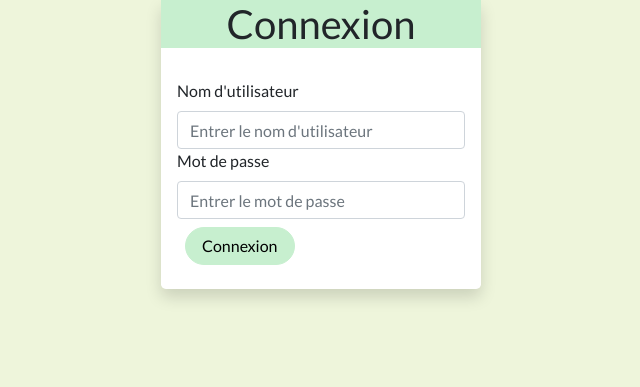
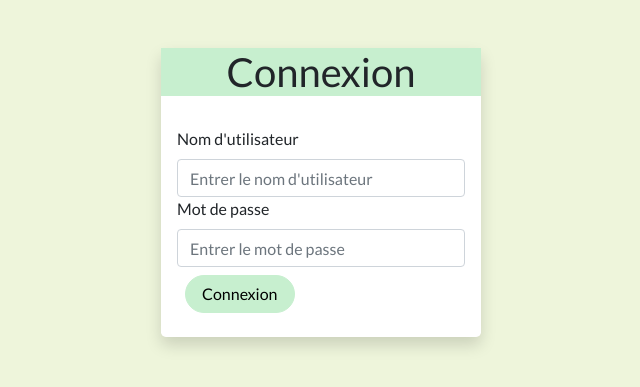
Before and after one commit to lzervini/dashboard_ampoule, a PHP site: page / in a window 1280 px wide. Shown: the top 387 px of the page, without its empty margins (319-959 px from the left). Run offline with PHP 8.4, Linux system fonts and the light colour scheme.

Commit message:
Style + class bootstrap for margin log in

```diff
--- a/index.php
+++ b/index.php
@@ -14,7 +14,8 @@
     <link rel="icon" type="image/ico" href="images/logo.ico">
 </head>
 <body>
-    <div id="container-fluid style="margin-top: 50px;"">
+    <div class="mt-5">
+    <div id="container-fluid ">
         <div class="container shadow bg-white rounded-lg offset-lg-4 col-lg-3 p-0 ">
         <div class="title">
             <h1>Connexion</h1>
@@ -32,6 +33,7 @@
             </form>
             </div>
         </div>
+</div>
 
 <script src="https://code.jquery.com/jquery-3.5.1.slim.min.js" integrity="sha384-DfXdz2htPH0lsSSs5nCTpuj/zy4C+OGpamoFVy38MVBnE+IbbVYUew+OrCXaRkfj" crossorigin="anonymous"></script>
 <script src="https://cdn.jsdelivr.net/npm/popper.js@1.16.0/dist/umd/popper.min.js" integrity="sha384-Q6E9RHvbIyZFJoft+2mJbHaEWldlvI9IOYy5n3zV9zzTtmI3UksdQRVvoxMfooAo" crossorigin="anonymous"></script>
```
